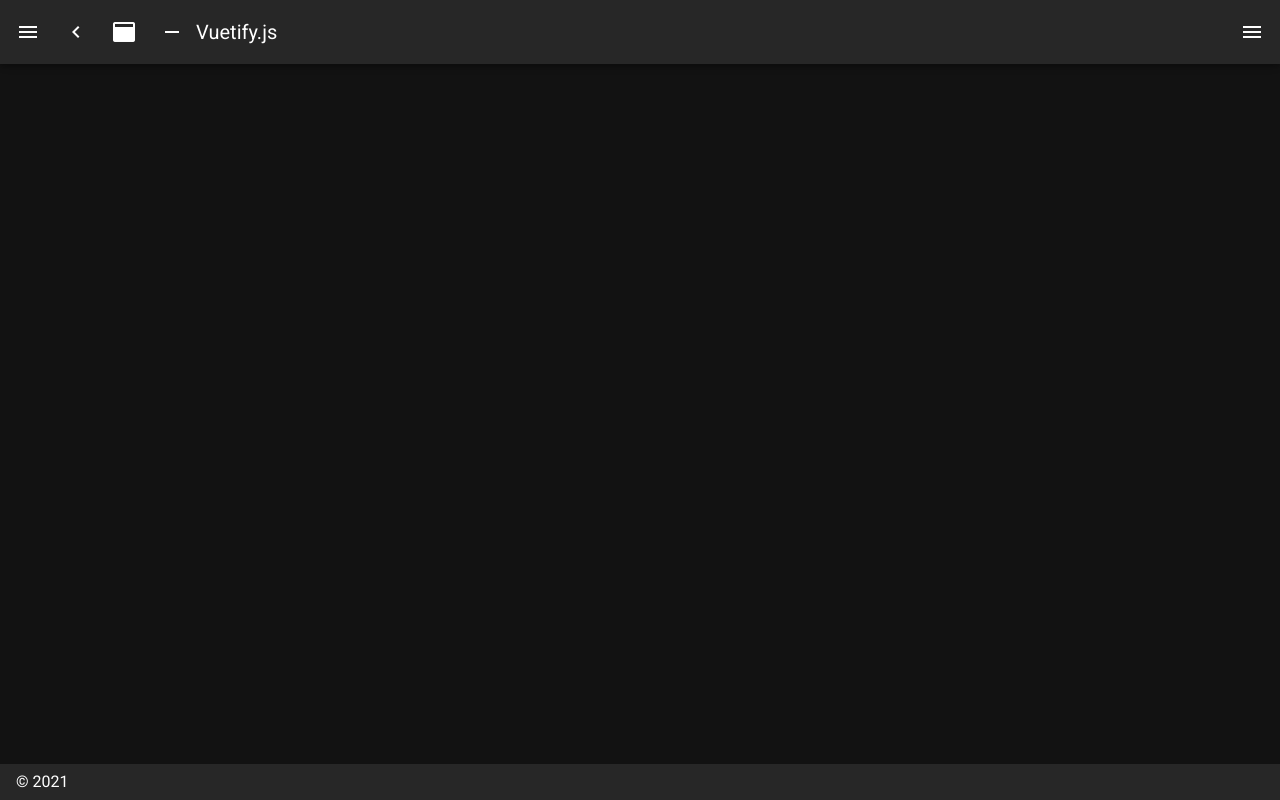
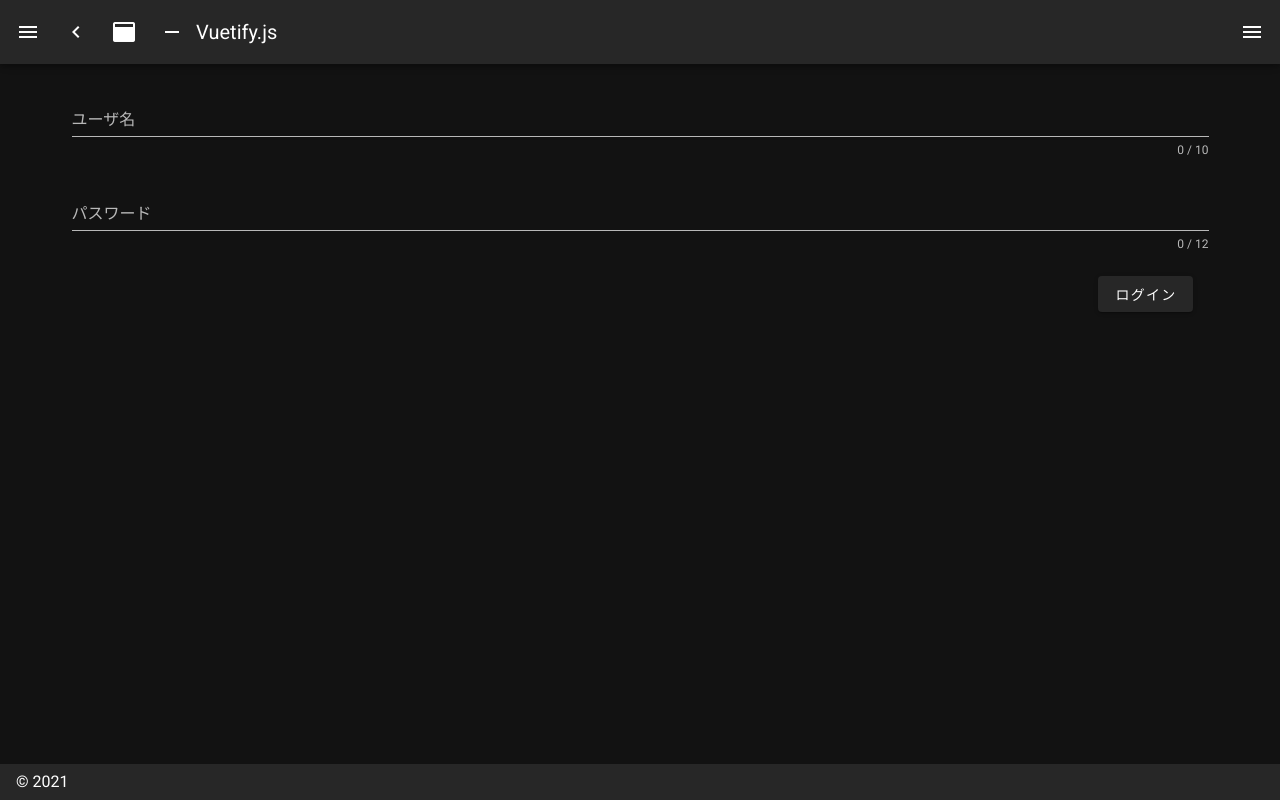
Before and after one commit to sg45000/chat-app, a Nuxt app in the folder apps/front/: page /login in a window 1280 px wide. Before the commit this address had no page. Built offline with nearby package versions, Linux system fonts and the light colour scheme.

Commit message:
ログインページ作成

```diff
--- a/apps/front/layouts/default.vue
+++ b/apps/front/layouts/default.vue
@@ -1,5 +1,5 @@
 <template>
-  <v-app dark>
+  <v-app light>
     <v-navigation-drawer
       v-model="drawer"
       :mini-variant="miniVariant"
@@ -89,7 +89,7 @@
 </template>
 
 <script lang="ts">
-export default {
+export default  {
   data: () =>  {
     return {
       clipped: false,
--- /dev/null
+++ b/apps/front/pages/login.vue
@@ -0,0 +1,78 @@
+<template>
+  <v-form>
+    <v-container>
+      <v-row>
+        <v-col>
+          <v-text-field
+           v-model="username"
+           :rules="rules.username"
+           :counter="10"
+           label="ユーザ名"
+          >
+
+          </v-text-field>
+        </v-col>
+      </v-row>
+      <v-row>
+        <v-col>
+          <v-text-field
+            v-model="password"
+            :rules="rules.password"
+            :counter="12"
+            label="パスワード"
+          >
+          </v-text-field>
+        </v-col>
+      </v-row>
+      <v-row>
+        <v-col class="d-flex flex-row-reverse">
+          <v-btn
+            class="mr-4"
+            @click="login"
+          >
+            ログイン
+          </v-btn>
+        </v-col>
+      </v-row>
+    </v-container>
+  </v-form>
+</template>
+
+<script lang="ts">
+import CustomVue from '~/custom';
+
+interface Data {
+  username: string,
+  password: string,
+  rules: {
+    username: ((v:string)=>boolean|string)[],
+    password: ((v:string)=>boolean|string)[],
+  }
+}
+export default CustomVue.extend({
+  name: "login",
+  data(): Data {
+    return {
+      username: '',
+      password: '',
+      rules: {
+        username: [
+          (v: string) => !!v || 'ユーザ名を入れてください。'
+        ],
+        password: [
+          (v: string) => !!v || 'パスワードを入れてください。'
+        ]
+      }
+    }
+  },
+  methods: {
+    async login() {
+      console.log(this.username + this.password);
+    }
+  }
+})
+</script>
+
+<style scoped>
+
+</style>
```
